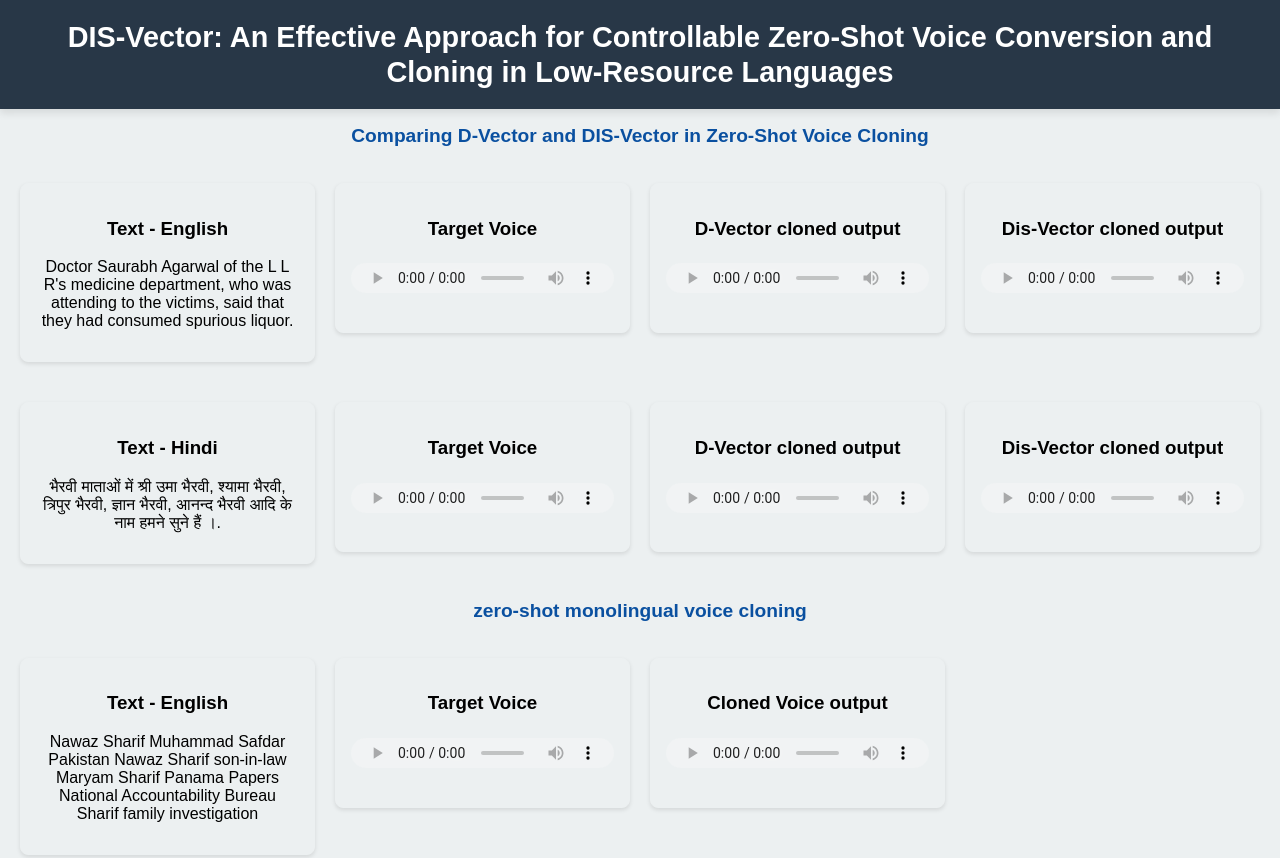
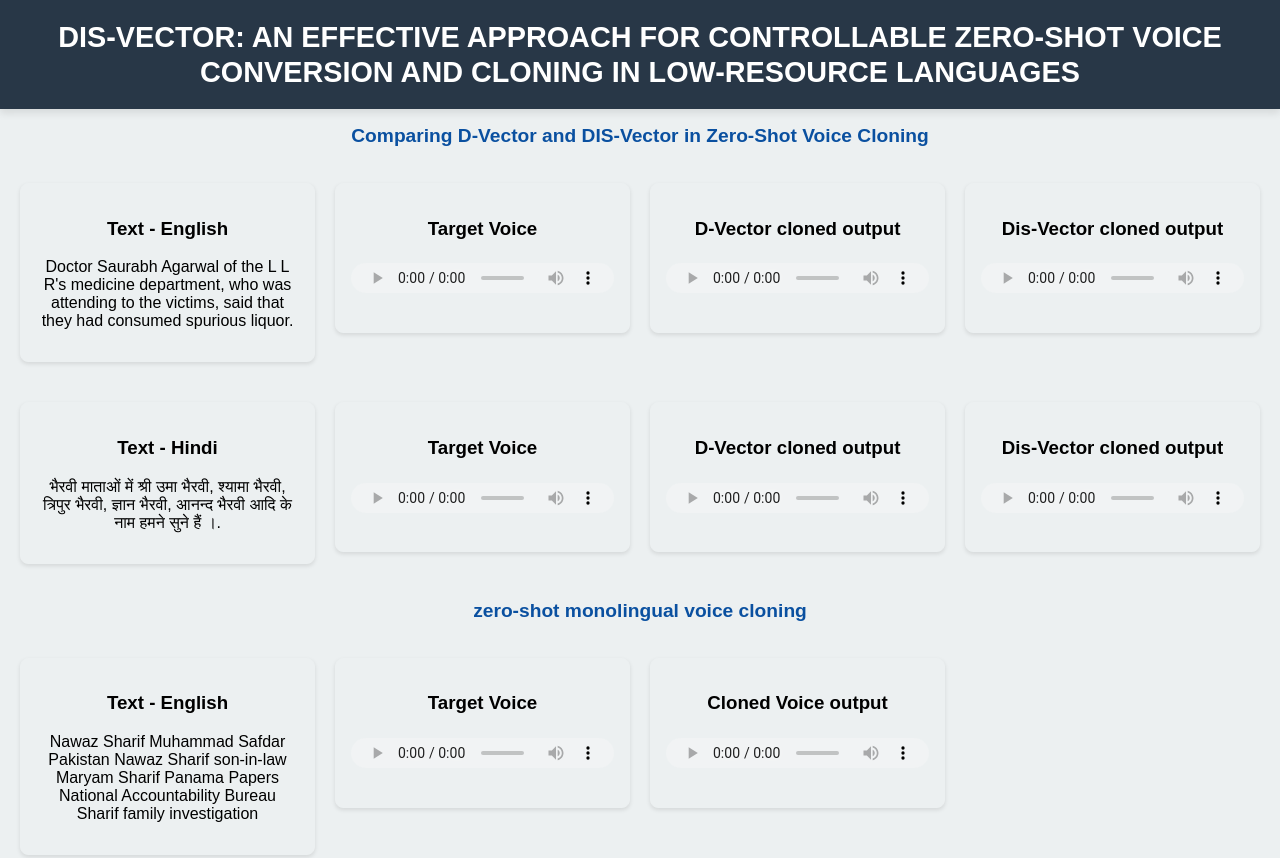
Before and after one commit to NN-Project-1/dis-vector_web, a plain HTML site: page index.html in a window 1280 px wide. Shown: the top 858 px of the page. Drawn offline with Linux system fonts and the light colour scheme; a script that the page names is missing.

Commit message:
Update index.html

```diff
--- a/index.html
+++ b/index.html
@@ -8,7 +8,7 @@
 </head>
 <body>
     <header>
-        <h1>DIS-Vector: An Effective Approach for Controllable Zero-Shot Voice Conversion and Cloning in Low-Resource Languages
+        <h1>DIS-VECTOR: AN EFFECTIVE APPROACH FOR CONTROLLABLE ZERO-SHOT VOICE CONVERSION AND CLONING IN LOW-RESOURCE LANGUAGES
 
         </h1>
     </header>
```
